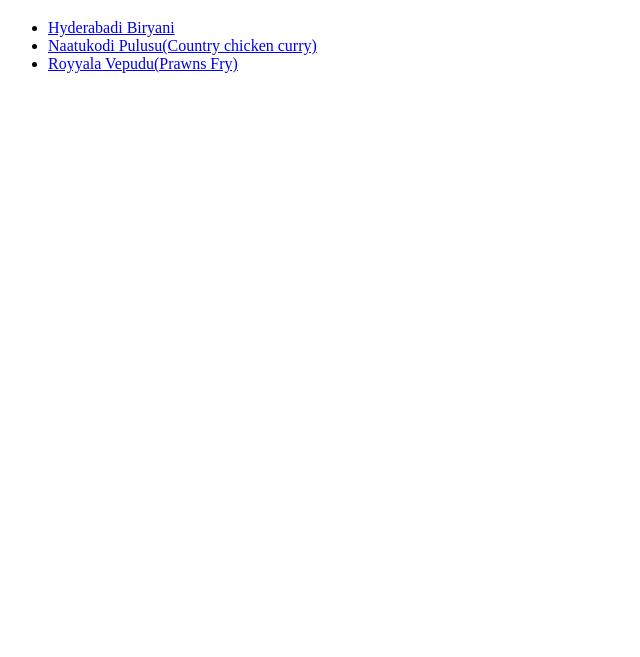
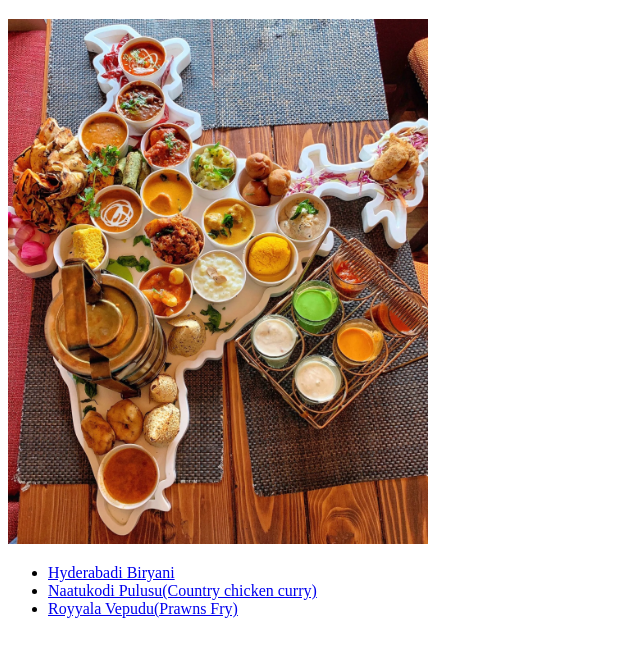
Before and after one commit to tejavardhanreddy01/odin-recipes, a plain HTML site: page index.html in a window 1280 px wide. Shown: the part 61-718 px from the top of the page, without its empty margins (0-640 px from the left). Drawn offline with Linux system fonts and the light colour scheme.

Commit message:
Add hero image in home

```diff
--- a/index.html
+++ b/index.html
@@ -7,6 +7,7 @@
 </head>
 <body>
   <h1>odin-recipes</h1>
+  <img src="./images/hero-home.webp" alt="various indian dishes arranged in mould of india's map" width="420" />
   <ul>
   <li><a href="./recipes/biryani.html">Hyderabadi Biryani</a></li>
   <li><a href="./recipes/naatukodi.html">Naatukodi Pulusu(Country chicken curry)</a> </li>
```
Also changed, not shown: images/hero-home.webp (added).
